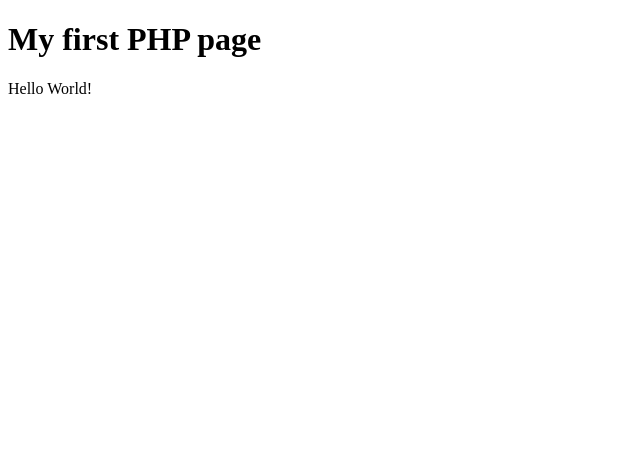
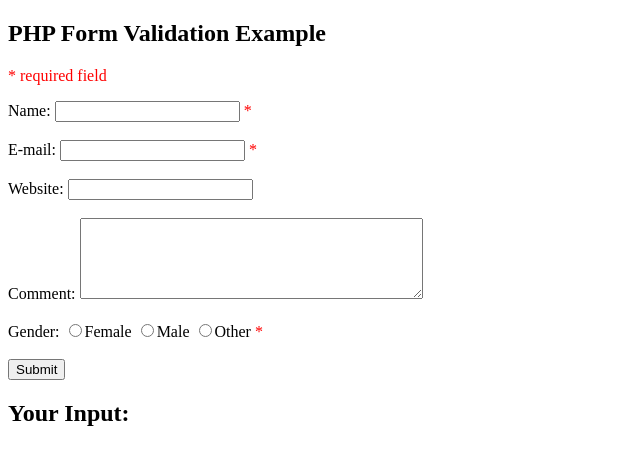
Before and after one commit to Notysimo/phptest, a PHP site: page / in a window 1280 px wide. Shown: the top 465 px of the page, without its empty margins (0-640 px from the left). Run offline with PHP 8.4, Linux system fonts and the light colour scheme.

Commit message:
change index

```diff
--- a/index.php
+++ b/index.php
@@ -1,11 +1,104 @@
-<!DOCTYPE html>
+<!DOCTYPE HTML>
 <html>
+<head>
+<title>Test Form</title>
+<style>
+.error {color: #FF0000;}
+</style>
+</head>
 <body>
 
-<h1>My first PHP page</h1>
+<?php
+// define variables and set to empty values
+$nameErr = $emailErr = $genderErr = $websiteErr = "";
+$name = $email = $gender = $comment = $website = "";
+
+if ($_SERVER["REQUEST_METHOD"] == "POST") {
+  if (empty($_POST["name"])) {
+    $nameErr = "Name is required";
+  } else {
+    $name = test_input($_POST["name"]);
+    // check if name only contains letters and whitespace
+    if (!preg_match("/^[a-zA-Z ]*$/",$name)) {
+      $nameErr = "Only letters and white space allowed";
+    }
+  }
+
+  if (empty($_POST["email"])) {
+    $emailErr = "Email is required";
+  } else {
+    $email = test_input($_POST["email"]);
+    // check if e-mail address is well-formed
+    if (!filter_var($email, FILTER_VALIDATE_EMAIL)) {
+      $emailErr = "Invalid email format";
+    }
+  }
+
+  if (empty($_POST["website"])) {
+    $website = "";
+  } else {
+    $website = test_input($_POST["website"]);
+    // check if URL address syntax is valid (this regular expression also allows dashes in the URL)
+    if (!preg_match("/\b(?:(?:https?|ftp):\/\/|www\.)[-a-z0-9+&@#\/%?=~_|!:,.;]*[-a-z0-9+&@#\/%=~_|]/i",$website)) {
+      $websiteErr = "Invalid URL";
+    }
+  }
+
+  if (empty($_POST["comment"])) {
+    $comment = "";
+  } else {
+    $comment = test_input($_POST["comment"]);
+  }
+
+  if (empty($_POST["gender"])) {
+    $genderErr = "Gender is required";
+  } else {
+    $gender = test_input($_POST["gender"]);
+  }
+}
+
+function test_input($data) {
+  $data = trim($data);
+  $data = stripslashes($data);
+  $data = htmlspecialchars($data);
+  return $data;
+}
+?>
+
+<h2>PHP Form Validation Example</h2>
+<p><span class="error">* required field</span></p>
+<form method="post" action="<?php echo htmlspecialchars($_SERVER["PHP_SELF"]);?>">
+  Name: <input type="text" name="name" value="<?php echo $name;?>">
+  <span class="error">* <?php echo $nameErr;?></span>
+  <br><br>
+  E-mail: <input type="text" name="email" value="<?php echo $email;?>">
+  <span class="error">* <?php echo $emailErr;?></span>
+  <br><br>
+  Website: <input type="text" name="website" value="<?php echo $website;?>">
+  <span class="error"><?php echo $websiteErr;?></span>
+  <br><br>
+  Comment: <textarea name="comment" rows="5" cols="40"><?php echo $comment;?></textarea>
+  <br><br>
+  Gender:
+  <input type="radio" name="gender" <?php if (isset($gender) && $gender=="female") echo "checked";?> value="female">Female
+  <input type="radio" name="gender" <?php if (isset($gender) && $gender=="male") echo "checked";?> value="male">Male
+  <input type="radio" name="gender" <?php if (isset($gender) && $gender=="other") echo "checked";?> value="other">Other
+  <span class="error">* <?php echo $genderErr;?></span>
+  <br><br>
+  <input type="submit" name="submit" value="Submit">
+</form>
 
 <?php
-echo "Hello World!";
+echo "<h2>Your Input:</h2>";
+echo $name;
+echo "<br>";
+echo $email;
+echo "<br>";
+echo $website;
+echo "<br>";
+echo $comment;
+echo "<br>";
+echo $gender;
 ?>
 
 </body>
```
